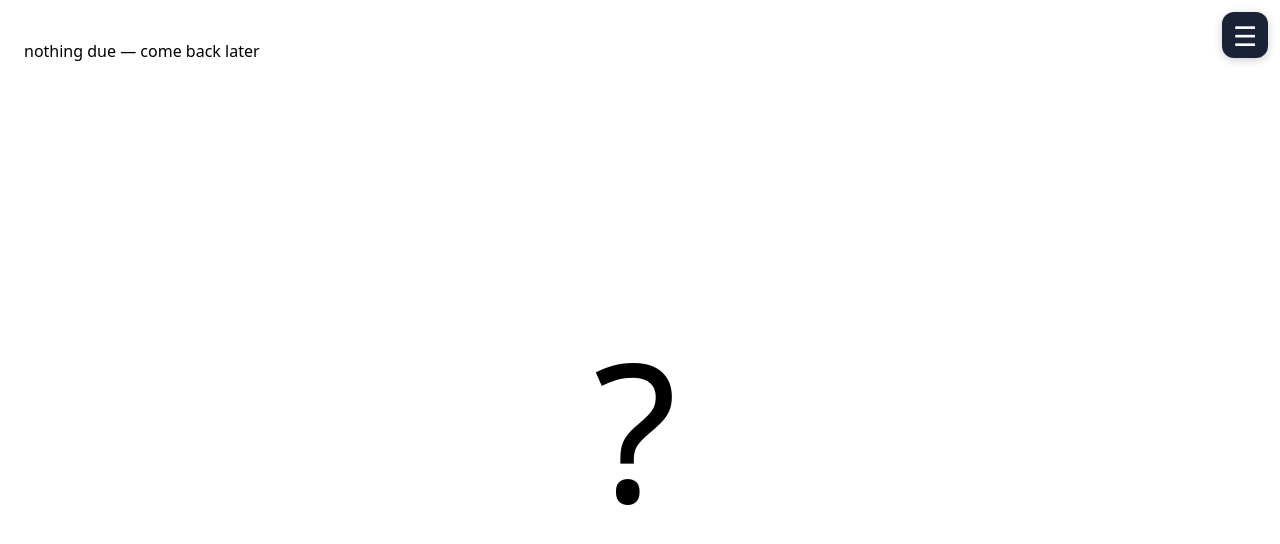
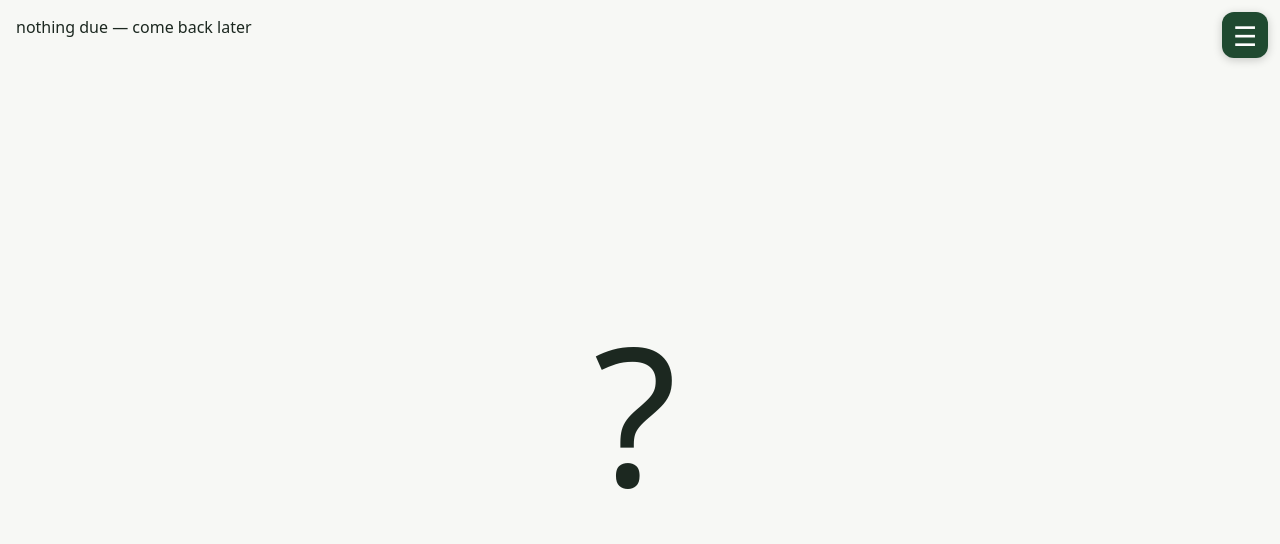
Before and after one commit to dlants/ear-trainer, a website built with Vite: page index.html in a window 1280 px wide. Both pictures are taken after a click on the button "continue in browser". Built offline with nearby package versions, Linux system fonts and the light colour scheme; what ts-fsrs would draw is missing.

Commit message:
Add app theme and practice button colors

```diff
--- /dev/null
+++ b/icons.ts
@@ -0,0 +1,30 @@
+import { type RawHtml, raw } from "./vamp.ts";
+
+const ATTRS =
+  'viewBox="0 0 24 24" width="1em" height="1em" fill="none" stroke="currentColor" stroke-width="2" stroke-linecap="round" stroke-linejoin="round" aria-hidden="true"';
+
+function svg(body: string): RawHtml {
+  return raw(`<svg xmlns="http://www.w3.org/2000/svg" ${ATTRS}>${body}</svg>`);
+}
+
+export function keyIcon(): RawHtml {
+  return raw(
+    '<svg xmlns="http://www.w3.org/2000/svg" viewBox="0 0 24 24" width="1em" height="1em" fill="none" stroke="currentColor" stroke-width="1.8" stroke-linecap="round" stroke-linejoin="round" aria-hidden="true"><circle cx="6.5" cy="6.5" r="4.25"/><path d="m9.5 9.5 10.25 10.25" stroke-width="2.4"/><path d="m14.5 14.5 2.6-2.6 2 2-2.6 2.6"/><path d="m11.2 11.2 1.8-1.8"/></svg>',
+  );
+}
+
+export function playIcon(): RawHtml {
+  return raw(
+    '<svg xmlns="http://www.w3.org/2000/svg" viewBox="0 0 24 24" width="1em" height="1em" fill="currentColor" aria-hidden="true"><path d="m7 4 13 8-13 8z"/></svg>',
+  );
+}
+
+export function questionIcon(): RawHtml {
+  return svg(
+    '<path d="M8.8 8a3.5 3.5 0 1 1 6.8 1.2c0 2.3-3.6 2.3-3.6 5"/><path d="M12 19h.01"/>',
+  );
+}
+
+export function checkIcon(): RawHtml {
+  return svg('<path d="M20 6 9 17l-5-5"/>');
+}
--- a/main.ts
+++ b/main.ts
@@ -1,4 +1,5 @@
 import { registerSW } from "virtual:pwa-register";
+import "./theme.ts";
 import { soundfontEngine } from "./audio/engine.ts";
 import { type Profile, ProfileStore } from "./deck/profiles.ts";
 import { DeckStore } from "./deck/store.ts";
@@ -57,7 +58,7 @@ const trialCtx: TrialCtx = {
   },
 };
 
-const patternsCtx: AddPatternsCtx = {
+const cardsCtx: AddPatternsCtx = {
   deck: trialCtx.deck,
   now: trialCtx.now,
   inventory: INVENTORY,
@@ -76,7 +77,7 @@ function startApp(): void {
     router,
     dismissStack: new DismissStack(),
     trial: trialCtx,
-    patterns: patternsCtx,
+    cards: cardsCtx,
     songs: songsCtx,
   };
   const state = appInitialState(initialRoute, ctx);
--- a/router.ts
+++ b/router.ts
@@ -1,6 +1,6 @@
 export type Route =
   | { page: "practice" }
-  | { page: "patterns" }
+  | { page: "cards" }
   | { page: "songs" };
 
 export type UrlWriteKind = "push" | "replace";
@@ -13,8 +13,8 @@ export type RouterMsg = {
 
 export function parseRoute(pathname: string): Route {
   switch (pathname.replace(/\/+$/, "") || "/") {
-    case "/patterns":
-      return { page: "patterns" };
+    case "/cards":
+      return { page: "cards" };
     case "/songs":
       return { page: "songs" };
     default:
@@ -26,8 +26,8 @@ export function routeToPath(route: Route): string {
   switch (route.page) {
     case "practice":
       return "/";
-    case "patterns":
-      return "/patterns";
+    case "cards":
+      return "/cards";
     case "songs":
       return "/songs";
   }
--- /dev/null
+++ b/theme.ts
@@ -0,0 +1,63 @@
+import { mountStyle } from "./vamp.ts";
+
+mountStyle(`
+:root {
+  color-scheme: light;
+
+  --color-canvas: #f7f8f5;
+  --color-surface: #ffffff;
+  --color-text: #1c2820;
+  --color-text-muted: #657168;
+  --color-border: #d7ded8;
+
+  --color-brand: #285c3a;
+  --color-brand-strong: #1f4930;
+  --color-brand-active: #3c704e;
+  --color-brand-surface: #edf5ee;
+  --color-brand-border: #79a984;
+
+  --color-unsure: #355f7a;
+  --color-unsure-surface: #eaf2f7;
+  --color-unsure-border: #8aabba;
+
+  --color-incorrect: #843b38;
+  --color-incorrect-surface: #f8e9e7;
+  --color-incorrect-border: #c98b85;
+
+  --color-correct: #215c36;
+  --color-correct-surface: #e2f1e6;
+  --color-correct-border: #69a47a;
+
+  --radius-control: 12px;
+  --focus-ring: 0 0 0 3px rgb(53 95 122 / 28%);
+}
+
+html {
+  background: var(--color-canvas);
+}
+
+body {
+  margin: 0;
+  background: var(--color-canvas);
+  color: var(--color-text);
+  font-family: system-ui, sans-serif;
+}
+
+button,
+input {
+  font: inherit;
+}
+
+button {
+  border: 1px solid var(--color-border);
+  background: var(--color-surface);
+  color: var(--color-text);
+}
+
+button:focus-visible,
+a:focus-visible,
+input:focus-visible {
+  outline: none;
+  box-shadow: var(--focus-ring);
+}
+`);
--- a/views/app.ts
+++ b/views/app.ts
@@ -32,21 +32,21 @@ import {
 export type State = {
   route: Route;
   trial: TrialState;
-  patterns: AddState;
+  cards: AddState;
   songs: SongsState;
 };
 
 export type Msg =
   | RouterMsg
   | { type: "TRIAL_MSG"; msg: TrialMsg }
-  | { type: "PATTERNS_MSG"; msg: AddMsg }
+  | { type: "CARDS_MSG"; msg: AddMsg }
   | { type: "SONGS_MSG"; msg: SongsMsg };
 
 export type AppCtx = {
   router: RouterController;
   dismissStack: DismissStack;
   trial: TrialCtx;
-  patterns: AddPatternsCtx;
+  cards: AddPatternsCtx;
   songs: SongsCtx;
 };
 
@@ -54,7 +54,7 @@ export function initialState(route: Route, ctx: AppCtx): State {
   return {
     route,
     trial: trialInitialState(ctx.trial),
-    patterns: addInitialState(ctx.patterns),
+    cards: addInitialState(ctx.cards),
     songs: songsInitialState(ctx.songs),
   };
 }
@@ -73,8 +73,8 @@ export function update(
         trialUpdate(state.trial, { type: "NEXT_TRIAL" }, ctx.trial, (child) =>
           dispatch({ type: "TRIAL_MSG", msg: child }),
         );
-      } else if (route.page === "patterns") {
-        state.patterns.rows = addRows(ctx.patterns);
+      } else if (route.page === "cards") {
+        state.cards.rows = addRows(ctx.cards);
       } else {
         const selected = state.songs.songs.find((song) => song.selected)?.id;
         state.songs.songs = songRows(ctx.songs, selected);
@@ -86,8 +86,8 @@ export function update(
         dispatch({ type: "TRIAL_MSG", msg: child }),
       );
       break;
-    case "PATTERNS_MSG":
-      addUpdate(state.patterns, msg.msg, ctx.patterns);
+    case "CARDS_MSG":
+      addUpdate(state.cards, msg.msg, ctx.cards);
       break;
     case "SONGS_MSG":
       songsUpdate(state.songs, msg.msg, ctx.songs);
@@ -129,9 +129,9 @@ export class AppView implements View<State, Msg, AppCtx> {
           return show(TrialView, state.trial, {}, (msg) =>
             dispatch({ type: "TRIAL_MSG", msg }),
           );
-        case "patterns":
-          return show(AddPatternsView, state.patterns, {}, (msg) =>
-            dispatch({ type: "PATTERNS_MSG", msg }),
+        case "cards":
+          return show(AddPatternsView, state.cards, {}, (msg) =>
+            dispatch({ type: "CARDS_MSG", msg }),
           );
         case "songs":
           return show(SongsView, state.songs, {}, (msg) =>
--- a/views/install.ts
+++ b/views/install.ts
@@ -25,7 +25,7 @@ mountStyle(`
 .${screenClass} button {
   font-size: 18px;
   padding: 16px;
-  border-radius: 12px;
+  border-radius: var(--radius-control);
   touch-action: manipulation;
 }
 `);
--- a/views/nav.ts
+++ b/views/nav.ts
@@ -24,8 +24,8 @@ mountStyle(`
   box-sizing: border-box;
   list-style: none;
   border: 0;
-  border-radius: 12px;
-  background: #1a2238;
+  border-radius: var(--radius-control);
+  background: var(--color-brand-strong);
   color: white;
   cursor: pointer;
   font-size: 27px;
@@ -41,8 +41,8 @@ mountStyle(`
   flex-direction: column;
   min-width: 190px;
   padding: 6px;
-  border-radius: 12px;
-  background: #1a2238;
+  border-radius: var(--radius-control);
+  background: var(--color-brand-strong);
   box-shadow: 0 4px 18px rgb(0 0 0 / 25%);
 }
 .${navClass} .menu-items a {
@@ -53,7 +53,7 @@ mountStyle(`
   font-size: 17px;
 }
 .${navClass} .menu-items a[aria-current="page"] {
-  background: #365078;
+  background: var(--color-brand-active);
 }
 `);
 
@@ -70,7 +70,7 @@ export class NavView implements View<State, never, NavCtx> {
   ) {
     const detailsRef = ref("menu");
     const practiceRef = ref("practice");
-    const patternsRef = ref("patterns");
+    const cardsRef = ref("cards");
     const songsRef = ref("songs");
 
     this.container = container;
@@ -79,7 +79,7 @@ export class NavView implements View<State, never, NavCtx> {
         <summary aria-label="open navigation menu">☰</summary>
         <nav class="menu-items" aria-label="main navigation">
           <a href="${routeToPath({ page: "practice" })}" data-ref="${practiceRef}">practice</a>
-          <a href="${routeToPath({ page: "patterns" })}" data-ref="${patternsRef}">add patterns</a>
+          <a href="${routeToPath({ page: "cards" })}" data-ref="${cardsRef}">cards</a>
           <a href="${routeToPath({ page: "songs" })}" data-ref="${songsRef}">songs</a>
         </nav>
       </details>
@@ -88,8 +88,8 @@ export class NavView implements View<State, never, NavCtx> {
     this.b.bindAttr(practiceRef, "aria-current", (s) =>
       s.route.page === "practice" ? "page" : undefined,
     );
-    this.b.bindAttr(patternsRef, "aria-current", (s) =>
-      s.route.page === "patterns" ? "page" : undefined,
+    this.b.bindAttr(cardsRef, "aria-current", (s) =>
+      s.route.page === "cards" ? "page" : undefined,
     );
     this.b.bindAttr(songsRef, "aria-current", (s) =>
       s.route.page === "songs" ? "page" : undefined,
--- a/views/songs.ts
+++ b/views/songs.ts
@@ -114,7 +114,7 @@ mountStyle(`
   font-family: system-ui, sans-serif;
 }
 .${listClass} .${songClass} {
-  border-bottom: 1px solid #ddd;
+  border-bottom: 1px solid var(--color-border);
   padding: 12px 0;
 }
 .${listClass} .${songClass} .head {
@@ -132,7 +132,7 @@ mountStyle(`
 .${listClass} .${songClass} .head .progress {
   margin-left: auto;
   font-size: 13px;
-  color: #666;
+  color: var(--color-text-muted);
 }
 .${listClass} .${songClass} .decomposition {
   font-size: 18px;
@@ -158,7 +158,7 @@ mountStyle(`
   margin-left: auto;
   font-size: 16px;
   padding: 10px 18px;
-  border-radius: 10px;
+  border-radius: var(--radius-control);
   touch-action: manipulation;
 }
 `);
--- a/views/trial.ts
+++ b/views/trial.ts
@@ -2,6 +2,7 @@ import type { AudioEngine } from "../audio/engine.ts";
 import type { Confidence, DeckCard, Outcome } from "../deck/card.ts";
 import type { Profile } from "../deck/profiles.ts";
 import type { DeckStore } from "../deck/store.ts";
+import { checkIcon, keyIcon, playIcon, questionIcon } from "../icons.ts";
 import { formatPattern, patternFromId } from "../music/format.ts";
 import type { Pattern } from "../music/note.ts";
 import type { Midi } from "../music/pitch.ts";
@@ -149,6 +150,10 @@ function withAudio(
 const trialClass = cls("trial");
 const rowClass = cls("row");
 const bigClass = cls("big");
+const unsureClass = cls("unsure");
+const knownClass = cls("known");
+const incorrectClass = cls("incorrect");
+const correctClass = cls("correct");
 
 mountStyle(`
 .${trialClass} {
@@ -175,10 +180,38 @@ mountStyle(`
 }
 .${trialClass} button {
   flex: 1;
+  display: flex;
+  align-items: center;
+  justify-content: center;
+  gap: 8px;
   font-size: 20px;
   padding: 20px 8px;
-  border-radius: 12px;
+  border-radius: var(--radius-control);
   touch-action: manipulation;
+}
+.${trialClass} button svg {
+  flex: 0 0 auto;
+  font-size: 1.15em;
+}
+.${trialClass} .${unsureClass} {
+  border: 2px solid var(--color-unsure-border);
+  background: var(--color-unsure-surface);
+  color: var(--color-unsure);
+}
+.${trialClass} .${knownClass} {
+  border: 2px solid var(--color-brand-border);
+  background: var(--color-brand-surface);
+  color: var(--color-brand);
+}
+.${trialClass} .${incorrectClass} {
+  border: 2px solid var(--color-incorrect-border);
+  background: var(--color-incorrect-surface);
+  color: var(--color-incorrect);
+}
+.${trialClass} .${correctClass} {
+  border: 2px solid var(--color-correct-border);
+  background: var(--color-correct-surface);
+  color: var(--color-correct);
 }
 `);
 
@@ -191,7 +224,6 @@ export class TrialView implements View<State, Msg> {
     dispatch: (msg: Msg) => void,
     initial: State,
   ) {
-    const modeRef = ref("mode");
     const notationRef = ref("notation");
     const emptyRef = ref("empty");
     const errorRef = ref("error");
@@ -207,21 +239,20 @@ export class TrialView implements View<State, Msg> {
     this.container = container;
     container.innerHTML = sanitize`
       <div class="${trialClass}">
-        <div data-ref="${modeRef}"></div>
         <div data-ref="${errorRef}"></div>
         <div data-ref="${emptyRef}">nothing due — come back later</div>
         <div class="${bigClass}" data-ref="${notationRef}"></div>
         <div class="${rowClass}">
-          <button type="button" data-ref="${contextRef}">key</button>
-          <button type="button" data-ref="${patternRef}">play</button>
+          <button type="button" data-ref="${contextRef}">key ${keyIcon()}</button>
+          <button type="button" data-ref="${patternRef}">play ${playIcon()}</button>
         </div>
         <div class="${rowClass}" data-ref="${commitRowRef}">
-          <button type="button" data-ref="${unsureRef}">unsure</button>
-          <button type="button" data-ref="${knownRef}">known</button>
+          <button type="button" class="${unsureClass}" data-ref="${unsureRef}">unsure ${questionIcon()}</button>
+          <button type="button" class="${knownClass}" data-ref="${knownRef}">known ${checkIcon()}</button>
         </div>
         <div class="${rowClass}" data-ref="${outcomeRowRef}">
-          <button type="button" data-ref="${missedRef}">missed</button>
-          <button type="button" data-ref="${gotItRef}">got it</button>
+          <button type="button" class="${incorrectClass}" data-ref="${missedRef}">missed</button>
+          <button type="button" class="${correctClass}" data-ref="${gotItRef}">got it</button>
         </div>
       </div>
     `;
@@ -237,7 +268,6 @@ export class TrialView implements View<State, Msg> {
     on(gotItRef, { type: "GRADE", outcome: "got-it" });
     on(missedRef, { type: "GRADE", outcome: "missed" });
 
-    this.b.bindText(modeRef, (s) => s.trial?.card.mode ?? "");
     this.b.bindText(errorRef, (s) => s.error ?? "");
     this.b.bindVisible(errorRef, (s) => s.error !== undefined);
     this.b.bindVisible(emptyRef, (s) => s.trial === undefined);
--- a/vite.config.ts
+++ b/vite.config.ts
@@ -21,8 +21,8 @@ export default defineConfig({
         scope: "/",
         display: "standalone",
         orientation: "portrait",
-        background_color: "#1a2238",
-        theme_color: "#1a2238",
+        background_color: "#1f4930",
+        theme_color: "#1f4930",
         icons: [
           { src: "/icon-192.png", sizes: "192x192", type: "image/png" },
           { src: "/icon-512.png", sizes: "512x512", type: "image/png" },
```
Also changed, not shown: index.html (+1 -1 lines), router.test.ts (+3 -3 lines), views/add-patterns.ts (+4 -4 lines), .magenta/skills/design-system/skill.md (added).
